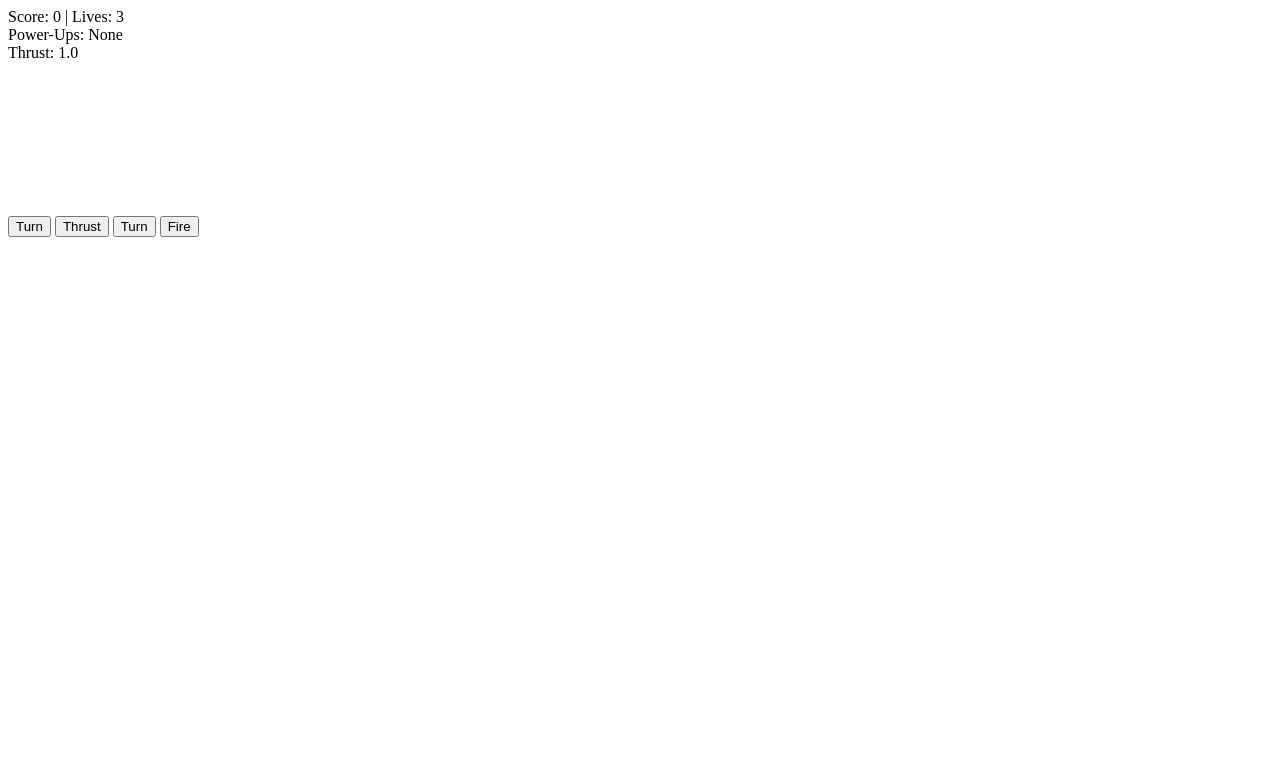
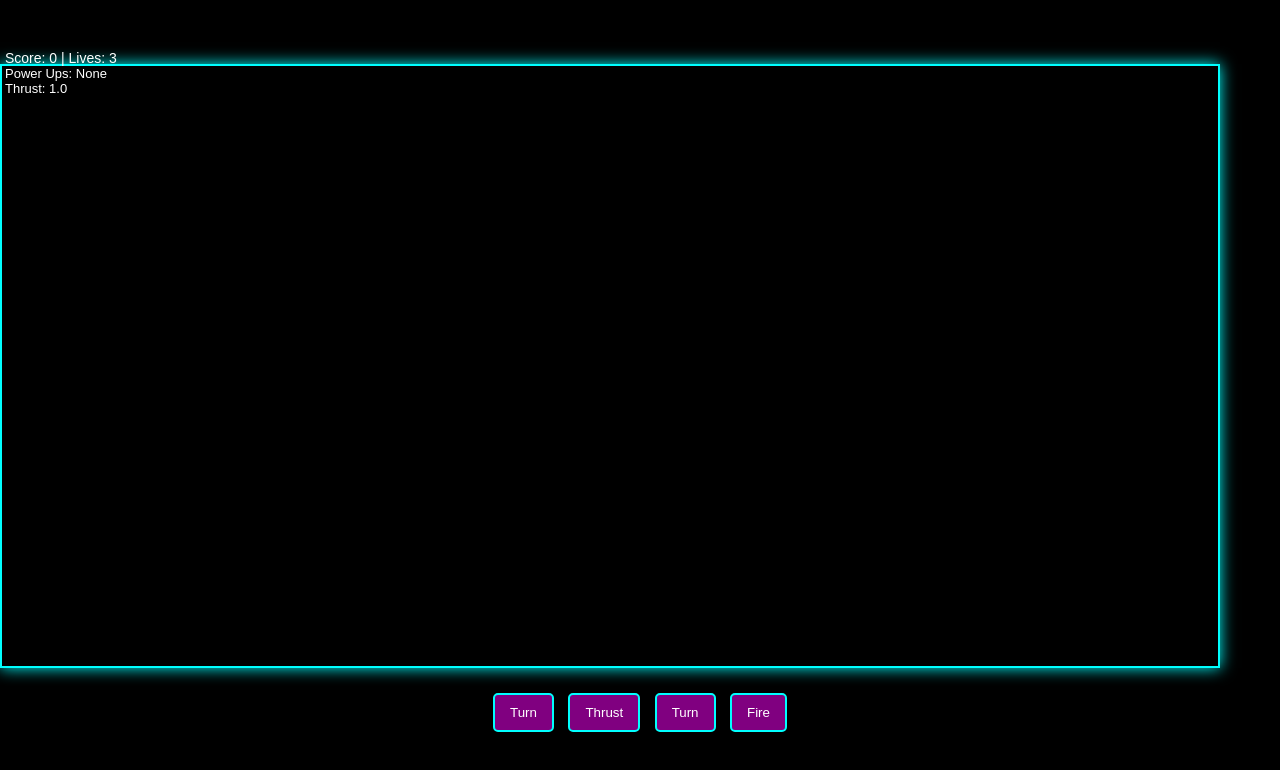
Before and after one commit to sadiyameem/asteroid-game, a plain HTML site: page index.html in a window 1280 px wide. Drawn offline with Linux system fonts and the light colour scheme.

Commit message:
Css is done for now I comment some stuff out to see if I want to use later and I change a little html.

```diff
--- a/index.html
+++ b/index.html
@@ -11,7 +11,7 @@
             <div id="scoreLives">
                 Score: <span id="score">0</span> | Lives: <span id="lives">3</span>
             </div>
-            <div id="powerUp">Power-Ups: <span id=powerUpStatus>None</span></div>
+            <div id="powerUp">Power Ups: <span id=powerUpStatus>None</span></div>
             <div id="thrust">Thrust: <span id=thrustLevel>1.0</span></div>
         </div>
 
@@ -25,7 +25,7 @@
             <button id="restartBtn" style="display: none">Restart</button>
         </div>
 
-        <div id="messageArea">
+        <div id="message">
             <p id="messageText"></p>
         </div>
         <script src="script.js"></script>
--- a/style.css
+++ b/style.css
@@ -0,0 +1,76 @@
+body {
+    margin: 0;
+    padding: 0;
+    display: flex;
+    flex-direction: column;
+    justify-content: center;
+    min-height: 100vh;
+    background-color: black;
+    font-family: Arial, Helvetica, sans-serif;
+    color: whitesmoke;
+    overflow: hidden;
+}
+
+#gameCanvas {
+    border: 2px solid cyan;
+    display: block;
+    max-width: 95vw;
+    max-height: 75vh;
+    box-shadow: 0 0 15px cyan;
+    background-color: black;
+}
+
+#controls {
+    margin-top: 20px;
+    text-align: center;
+}
+
+#controls button {
+    font-family: Arial, Helvetica, sans-serif;
+    background-color: purple;
+    color: white;
+    border: 2px solid cyan;
+    padding: 10px 15px;
+    margin: 5px;
+    cursor: pointer;
+    border-radius: 5px;
+    /* box-shadow: 0 0 5px cyan inset, 0 0 5px cyan; */
+}
+
+#controls button:active, #controls button.active {
+    background-color: purple;
+    /* box-shadow: 0 0 8px cyan inset, 0 0 8px cyan; */
+}
+
+#gameContainer {
+    position: absolute;
+    top: 50px;
+    left: 5px;
+    font-size: 14px;
+    color: white;
+    /* text-shadow: 0 0 3px cyan;
+    line-height: 1.4;
+    z-index: 5; */
+}
+
+#powerUp, #thrust {
+    font-size: 13px;
+    color: white;
+    /* text-shadow: 0 0 3px cyan; */
+}
+
+#message {
+    position: absolute;
+    top: 50%;
+    left: 50%;
+    font-size: 24px;
+    color: white;
+    text-align: center;
+    display: none;
+    padding: 20px;
+    border: 2px solid white;
+    border-radius: 10px;
+    /* background-color: black;
+    z-index: 10;
+    transform: translate(-50%, -50%); */
+}
```
